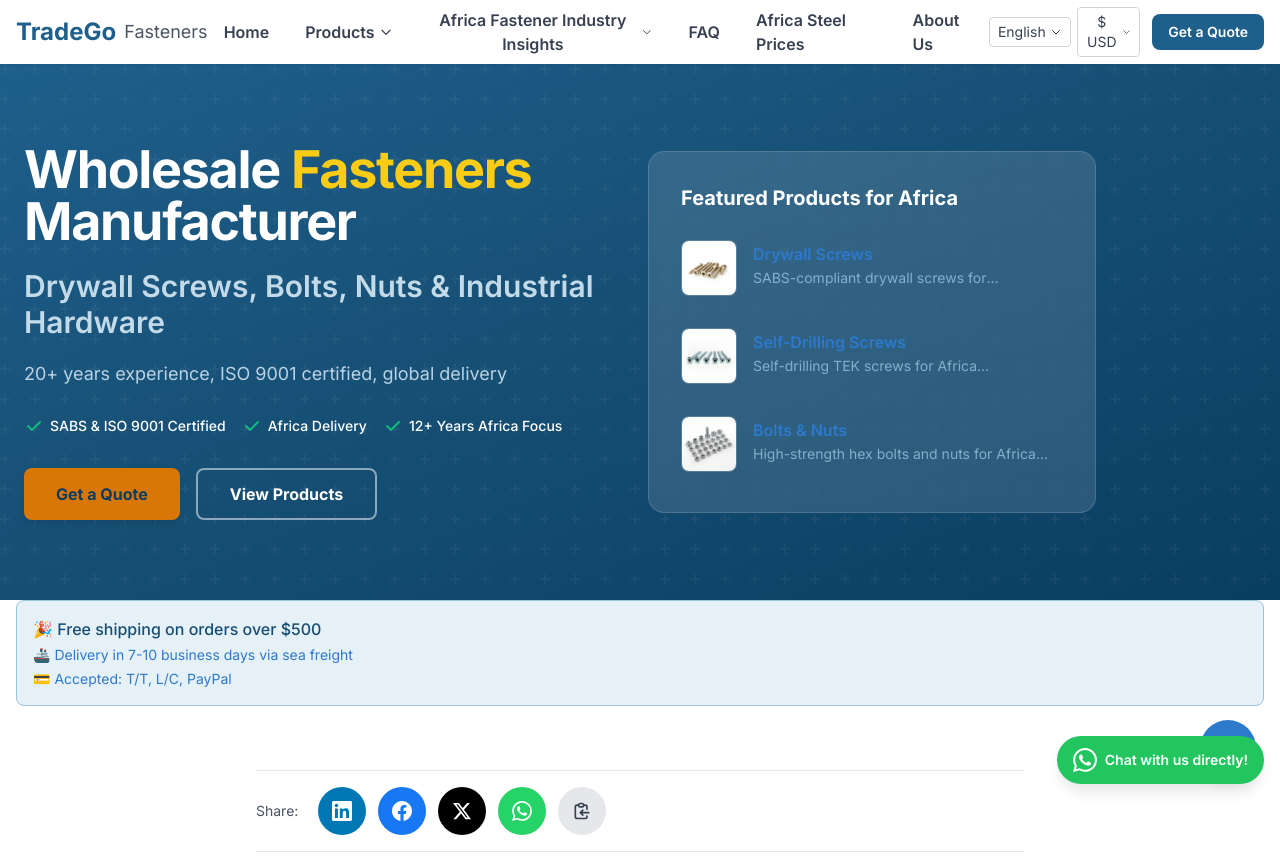
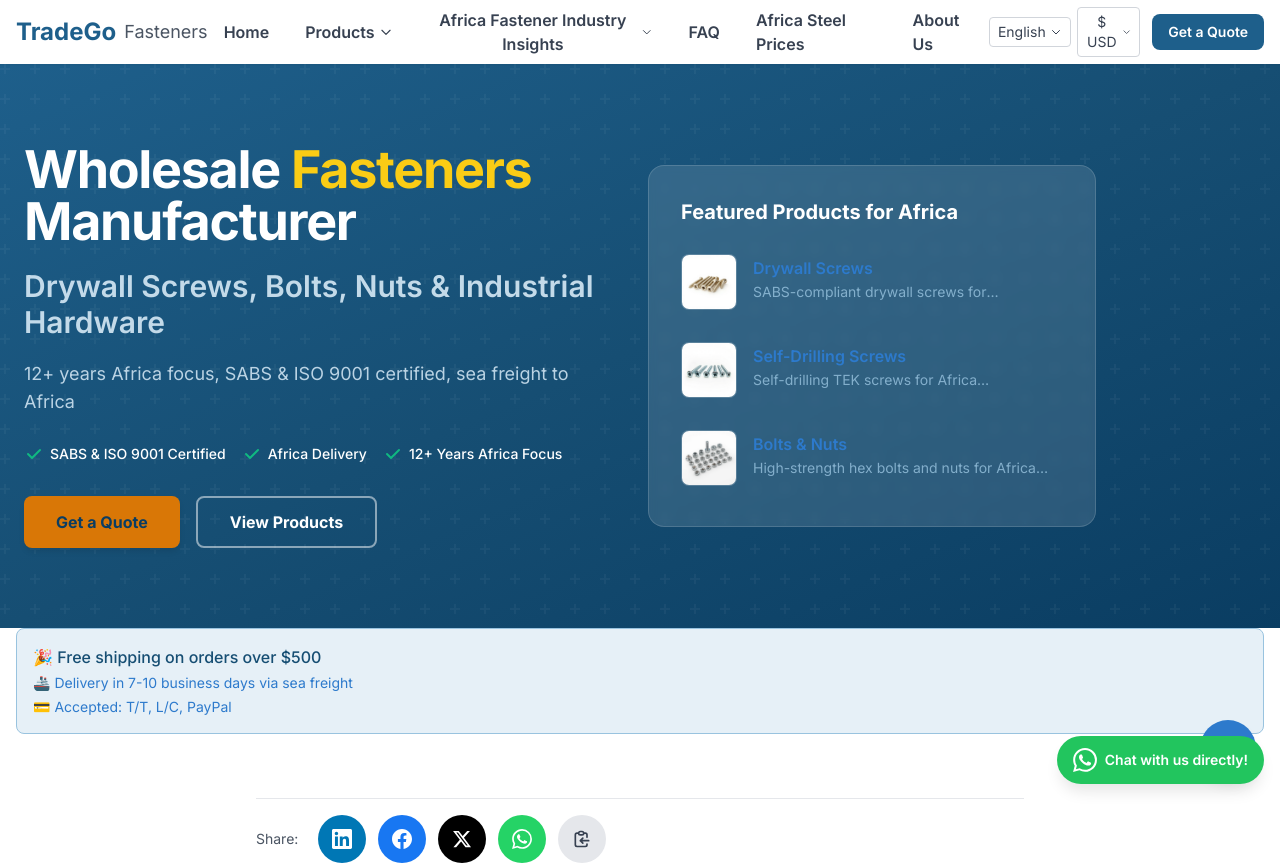
Before and after one commit to ipedmond9951-blip/tradego-fasteners-v2, a Next.js app: page /en in a window 1280 px wide. Shown: the top 865 px of the page. Built offline with nearby package versions, Linux system fonts and the light colour scheme.

Commit message:
Fix hardcoded hero text: 20+ years experience → 12+ years Africa focus
- Changed hardcoded text in HeroSection.tsx
- Old: '20+ years experience, ISO 9001 certified, global delivery'
- New: '12+ years Africa focus, SABS & ISO 9001 certified, sea freight to Africa'

```diff
--- a/src/components/HeroSection.tsx
+++ b/src/components/HeroSection.tsx
@@ -27,7 +27,7 @@
               Drywall Screws, Bolts, Nuts & Industrial Hardware
             </p>
             <p className="text-sm md:text-base lg:text-lg text-primary-100/90 mb-5 md:mb-7 leading-relaxed">
-              20+ years experience, ISO 9001 certified, global delivery
+              12+ years Africa focus, SABS & ISO 9001 certified, sea freight to Africa
             </p>
             <div className="flex flex-wrap gap-x-4 gap-y-2 mb-6 md:mb-8">
               {[t(locale, 'hero.iso'), t(locale, 'hero.global'), t(locale, 'hero.experience')].map((label, i) => (
```
